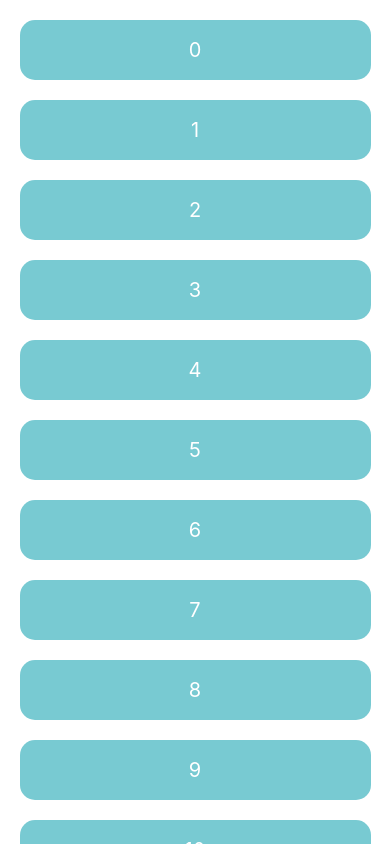
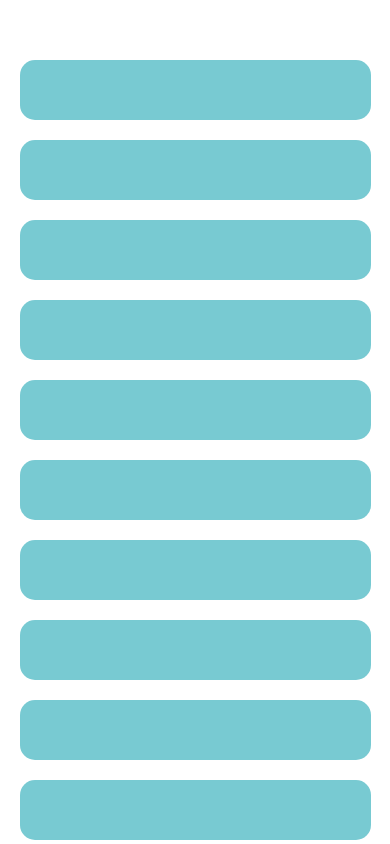
Before and after one commit to Hussein-omar-osman/animationApp, a React Native app: screen /ListAnime in a window 390 px wide. Built offline with nearby package versions, Linux system fonts and the light colour scheme.

Commit message:
created ListItem component

```diff
--- /dev/null
+++ b/src/components/ListItem.tsx
@@ -0,0 +1,26 @@
+import {StyleSheet, View, ViewToken} from 'react-native';
+import React, {memo} from 'react';
+import Animated from 'react-native-reanimated';
+
+type ListItemProps = {
+  viewableItems: Animated.SharedValue<ViewToken[]>;
+};
+
+const ListItem: React.FC<ListItemProps> = memo(() => {
+  return <View style={styles.sList} />;
+});
+
+export default ListItem;
+
+const styles = StyleSheet.create({
+  sList: {
+    height: 60,
+    width: '90%',
+    backgroundColor: '#78CAD2',
+    marginTop: 20,
+    borderRadius: 15,
+    alignSelf: 'center',
+    alignItems: 'center',
+    justifyContent: 'center',
+  },
+});
--- a/src/pages/ListAnime.tsx
+++ b/src/pages/ListAnime.tsx
@@ -1,18 +1,23 @@
-import {FlatList, StyleSheet, Text, View} from 'react-native';
+import {FlatList, StyleSheet, View, ViewToken} from 'react-native';
 import React from 'react';
+import ListItem from '../components/ListItem';
+import {useSharedValue} from 'react-native-reanimated';
 
 const ListAnime = () => {
   const data = new Array(50).fill(0).map((_, i) => ({
     id: i,
   }));
+  const viewableItems = useSharedValue<ViewToken[]>([]);
   return (
     <View style={styles.container}>
       <FlatList
+        contentContainerStyle={{paddingTop: 40}}
         data={data}
+        onViewableItemsChanged={({viewableItems: vItems}) =>
+          (viewableItems.value = vItems)
+        }
         renderItem={({item}) => (
-          <View key={item.id} style={styles.sList}>
-            <Text style={styles.text}>{item.id}</Text>
-          </View>
+          <ListItem key={item.id} viewableItems={viewableItems} />
         )}
       />
     </View>
```
